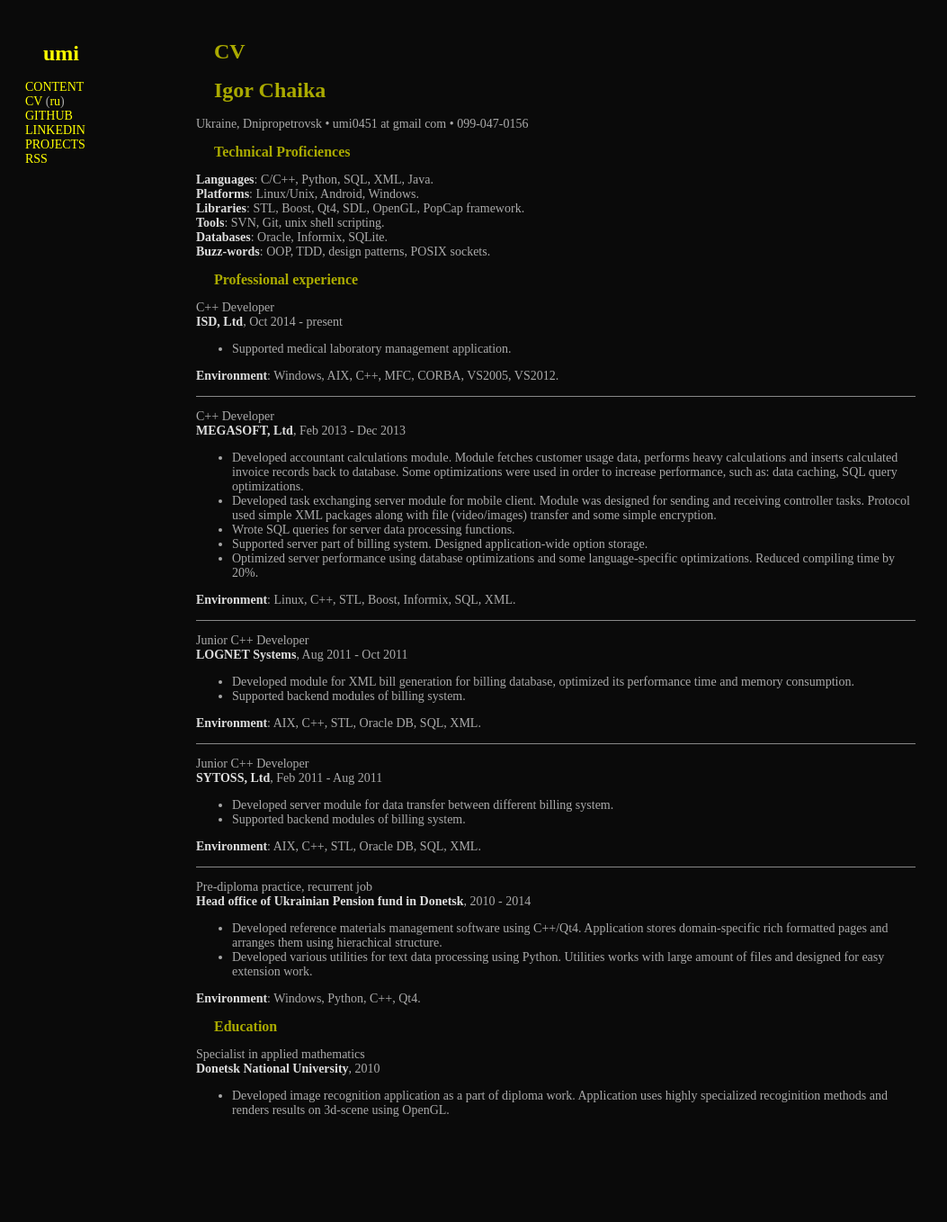
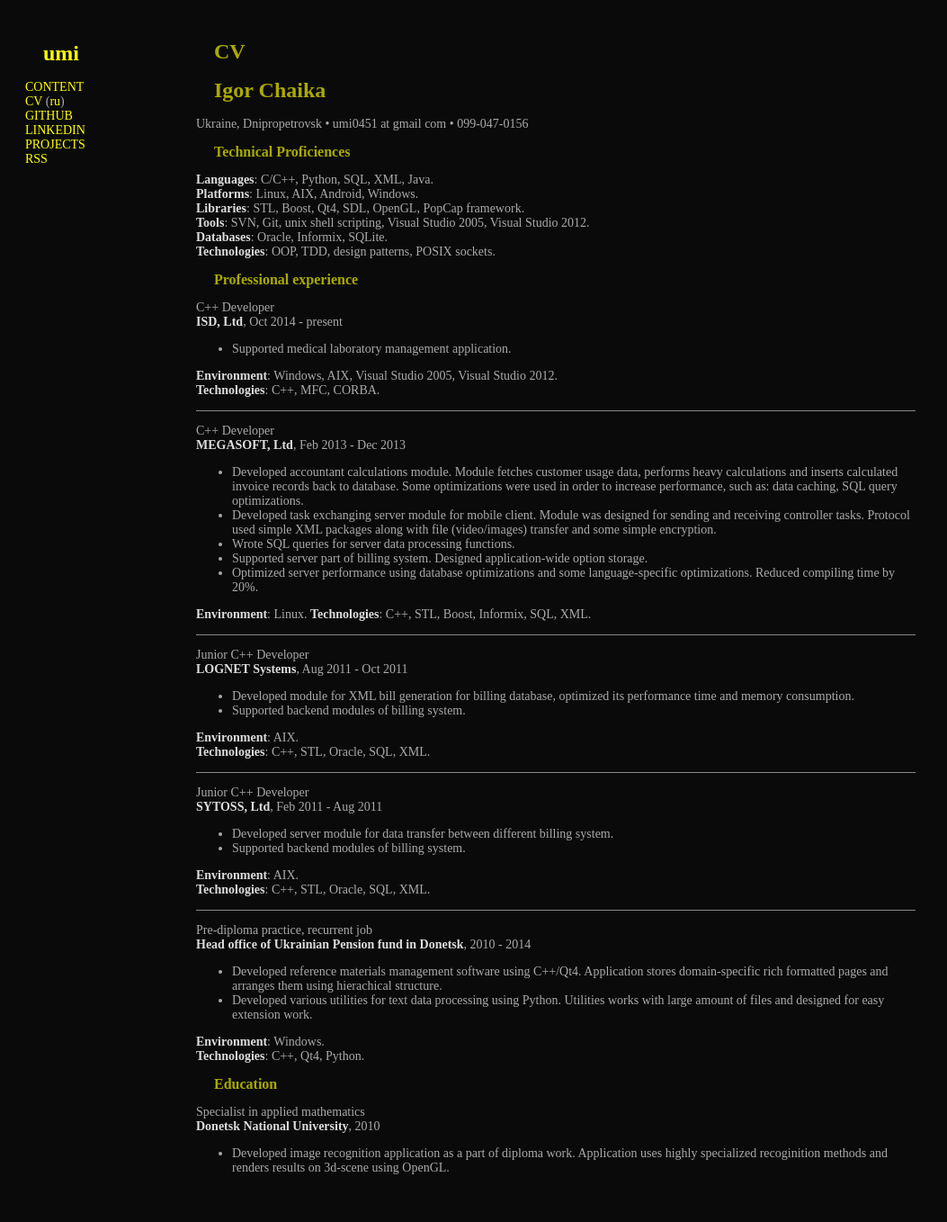
Before and after one commit to clckwrkbdgr/clckwrkbdgr.github.io, a Jekyll site: the page built from cv.en.md, in a window 1280 px wide. Shown: the whole page at 90% size, without its empty margins (0-1053 px from the left). Built offline with Jekyll 4.4.1, drawn with Linux system fonts in a browser that asks for light colours; Markdown is read by kramdown in place of the engine named in the settings; before the commit the page ends 1294 px from its top, so only the background shows below that.

Commit message:
Fixed CV environments and skills.

```diff
--- a/_cv.py
+++ b/_cv.py
@@ -44,6 +44,9 @@ def main():
 			data = to_struct('CVTemplate', data)
 			with open(dest_filename, "w") as f:
 				f.write(template.format(**(data.__dict__)))
+		except KeyError as e:
+			print("{0}: missing {1} group".format(filename, e))
+			return 1
 		except AttributeError as e:
 			print("{0}: {1}".format(filename, e))
 			return 1
--- a/cv.en.md
+++ b/cv.en.md
@@ -10,11 +10,11 @@ Ukraine, Dnipropetrovsk • umi<span class="NOSPAM">NOSPAM</span>0451 at gmail c
 ## Technical Proficiences
 
 **Languages**: C/C++, Python, SQL, XML, Java.
-**Platforms**: Linux/Unix, Android, Windows.
+**Platforms**: Linux, AIX, Android, Windows.
 **Libraries**: STL, Boost, Qt4, SDL, OpenGL, PopCap framework.
-**Tools**: SVN, Git, unix shell scripting.
+**Tools**: SVN, Git, unix shell scripting, Visual Studio 2005, Visual Studio 2012.
 **Databases**: Oracle, Informix, SQLite.
-**Buzz-words**: OOP, TDD, design patterns, POSIX sockets.
+**Technologies**: OOP, TDD, design patterns, POSIX sockets.
 
 ## Professional experience
 
@@ -23,7 +23,8 @@ C++ Developer
 
 * Supported medical laboratory management application.
 
-**Environment**: Windows, AIX, C++, MFC, CORBA, VS2005, VS2012.
+**Environment**: Windows, AIX, Visual Studio 2005, Visual Studio 2012.
+**Technologies**: C++, MFC, CORBA.
 
 ----
 
@@ -36,7 +37,8 @@ C++ Developer
 * Supported server part of billing system. Designed application-wide option storage.
 * Optimized server performance using database optimizations and some language-specific optimizations. Reduced compiling time by 20%.
 
-**Environment**: Linux, C++, STL, Boost, Informix, SQL, XML.
+**Environment**: Linux.
+**Technologies**: C++, STL, Boost, Informix, SQL, XML.
 
 ----
 
@@ -46,7 +48,8 @@ Junior C++ Developer
 * Developed module for XML bill generation for billing database, optimized its performance time and memory consumption.
 * Supported backend modules of billing system.
 
-**Environment**: AIX, C++, STL, Oracle DB, SQL, XML.
+**Environment**: AIX.
+**Technologies**: C++, STL, Oracle, SQL, XML.
 
 ----
 
@@ -56,7 +59,8 @@ Junior C++ Developer
 * Developed server module for data transfer between different billing system.
 * Supported backend modules of billing system.
 
-**Environment**: AIX, C++, STL, Oracle DB, SQL, XML.
+**Environment**: AIX.
+**Technologies**: C++, STL, Oracle, SQL, XML.
 
 ----
 
@@ -66,7 +70,8 @@ Pre-diploma practice, recurrent job
 * Developed reference materials management software using C++/Qt4. Application stores domain-specific rich formatted pages and arranges them using hierachical structure.
 * Developed various utilities for text data processing using Python. Utilities works with large amount of files and designed for easy extension work.
 
-**Environment**: Windows, Python, C++, Qt4.
+**Environment**: Windows.
+**Technologies**: C++, Qt4, Python.
 
 ## Education
 
```
Also changed, not shown: _cv.en.yml (+12 -10 lines), _cv.md (+15 -10 lines), _cv.ru.yml (+12 -10 lines), cv.ru.md (+12 -7 lines).
